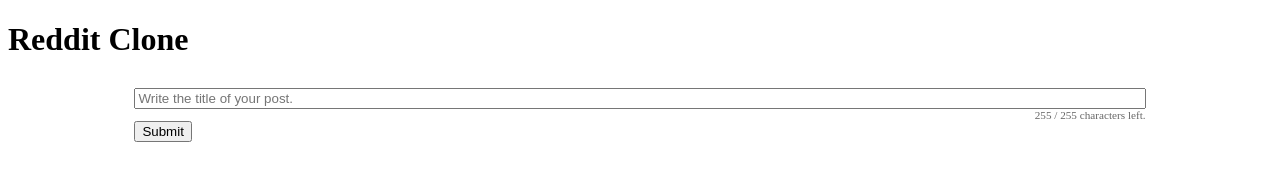
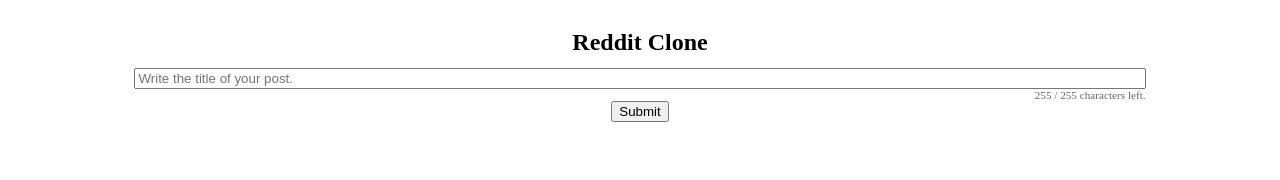
Before and after one commit to ongks/Reddit-Clone, a React app: page / in a window 1280 px wide. Built offline with nearby package versions, Linux system fonts and the light colour scheme.

Commit message:
Add CSS for App

```diff
--- a/src/containers/App/App.css
+++ b/src/containers/App/App.css
@@ -1,28 +1,12 @@
-/*.App {*/
-  /*text-align: center;*/
-/*}*/
+.App {
+  text-align: center;
+}
 
-/*.App-logo {*/
-  /*animation: App-logo-spin infinite 20s linear;*/
-  /*height: 80px;*/
-/*}*/
+.App-header {
+  height: 20px;
+  padding: 5px;
+}
 
-/*.App-header {*/
-  /*background-color: #222;*/
-  /*height: 150px;*/
-  /*padding: 20px;*/
-  /*color: white;*/
-/*}*/
-
-/*.App-title {*/
-  /*font-size: 1.5em;*/
-/*}*/
-
-/*.App-intro {*/
-  /*font-size: large;*/
-/*}*/
-
-/*@keyframes App-logo-spin {*/
-  /*from { transform: rotate(0deg); }*/
-  /*to { transform: rotate(360deg); }*/
-/*}*/
+.App-title {
+  font-size: 1.5em;
+}
```
